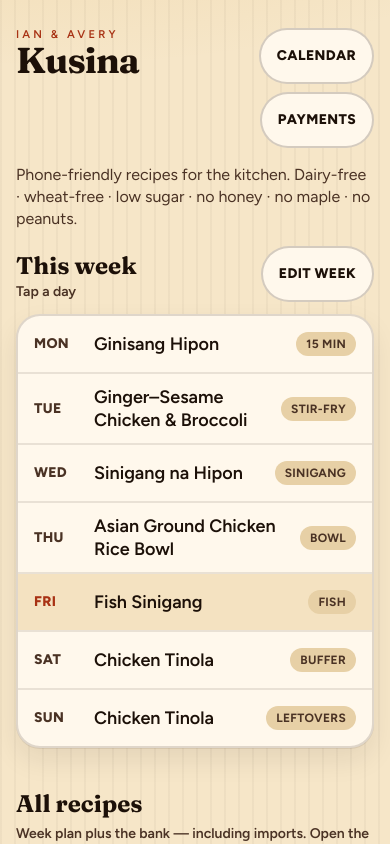
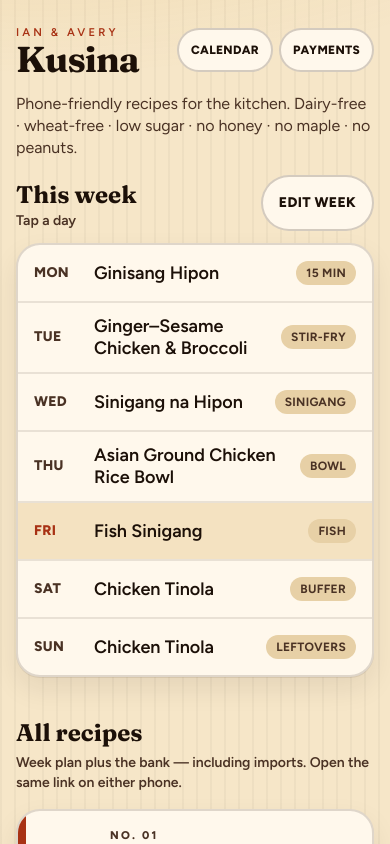
Before and after one commit to Ianshaw93/kitchen-recipes-app, a Next.js app: page / in a window 390 px wide. Shown: the top 844 px of the page. Built offline with nearby package versions, Linux system fonts and the light colour scheme.

Commit message:
Keep Calendar and Payments pills on one phone-width row.
The extra nav item was wrapping under Kusina because tap min-width plus two full pills overflowed 390px.

Co-authored-by: Ian <ianshaw93@gmail.com>

```diff
--- a/components/SiteHeader.tsx
+++ b/components/SiteHeader.tsx
@@ -4,8 +4,8 @@ import { dietLine } from "@/lib/recipes";
 export function SiteHeader({ compact = false }: { compact?: boolean }) {
   return (
     <header className="px-4 pt-6 pb-4 sm:px-6">
-      <div className="mx-auto flex max-w-xl items-start justify-between gap-4">
-        <Link href="/" className="min-w-0 tap flex items-center">
+      <div className="mx-auto flex max-w-xl items-start justify-between gap-3">
+        <Link href="/" className="min-w-0 flex items-center">
           <div>
             <p className="text-[0.7rem] font-semibold uppercase tracking-[0.28em] text-brick">
               Ian & Avery
@@ -21,16 +21,16 @@ export function SiteHeader({ compact = false }: { compact?: boolean }) {
             )}
           </div>
         </Link>
-        <nav className="mt-1 flex flex-wrap justify-end gap-2">
+        <nav className="mt-1 flex shrink-0 gap-1.5">
           <Link
             href="/calendar"
-            className="tap inline-flex items-center rounded-full border-2 border-line/20 bg-cream px-4 text-sm font-extrabold uppercase tracking-wide text-ink"
+            className="inline-flex h-11 items-center rounded-full border-2 border-line/20 bg-cream px-3 text-xs font-extrabold uppercase tracking-wide text-ink"
           >
             Calendar
           </Link>
           <Link
             href="/payments"
-            className="tap inline-flex items-center rounded-full border-2 border-line/20 bg-cream px-4 text-sm font-extrabold uppercase tracking-wide text-ink"
+            className="inline-flex h-11 items-center rounded-full border-2 border-line/20 bg-cream px-3 text-xs font-extrabold uppercase tracking-wide text-ink"
           >
             Payments
           </Link>
```
